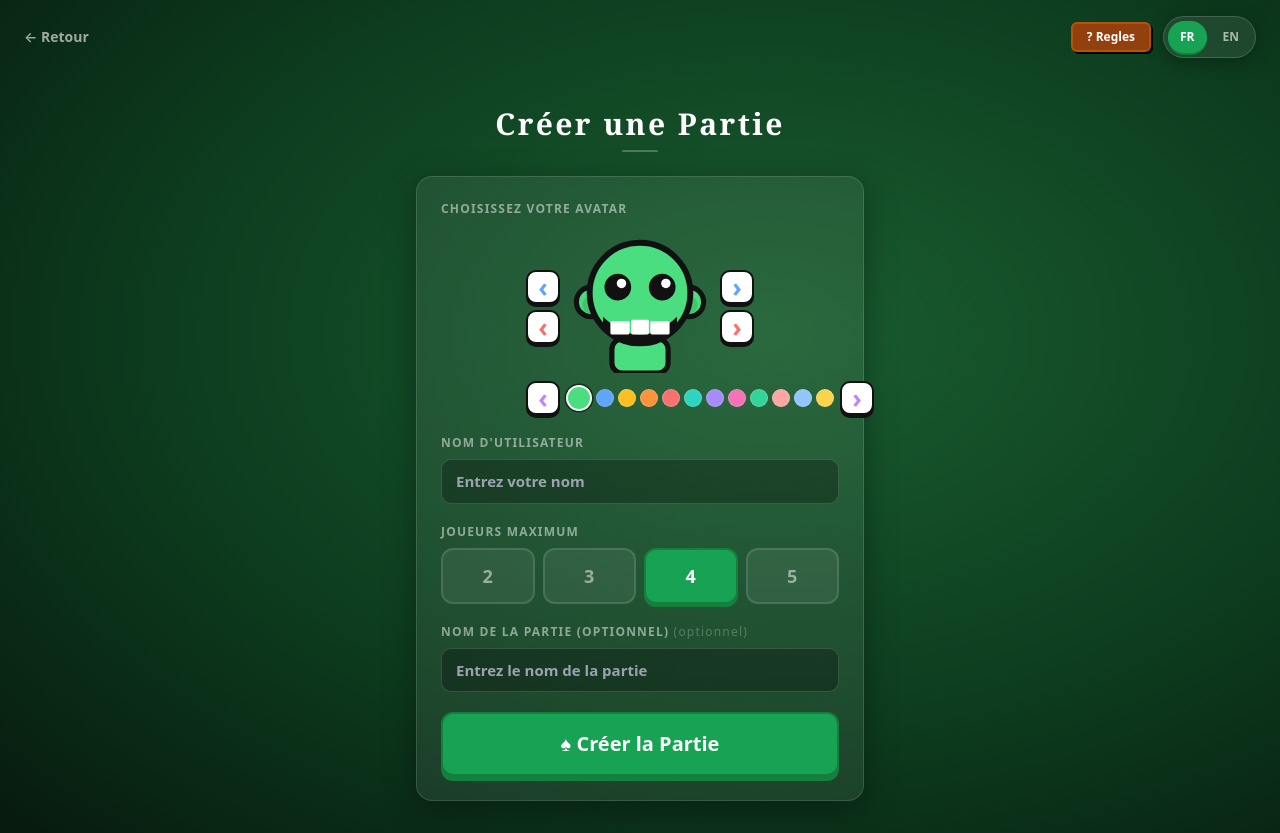
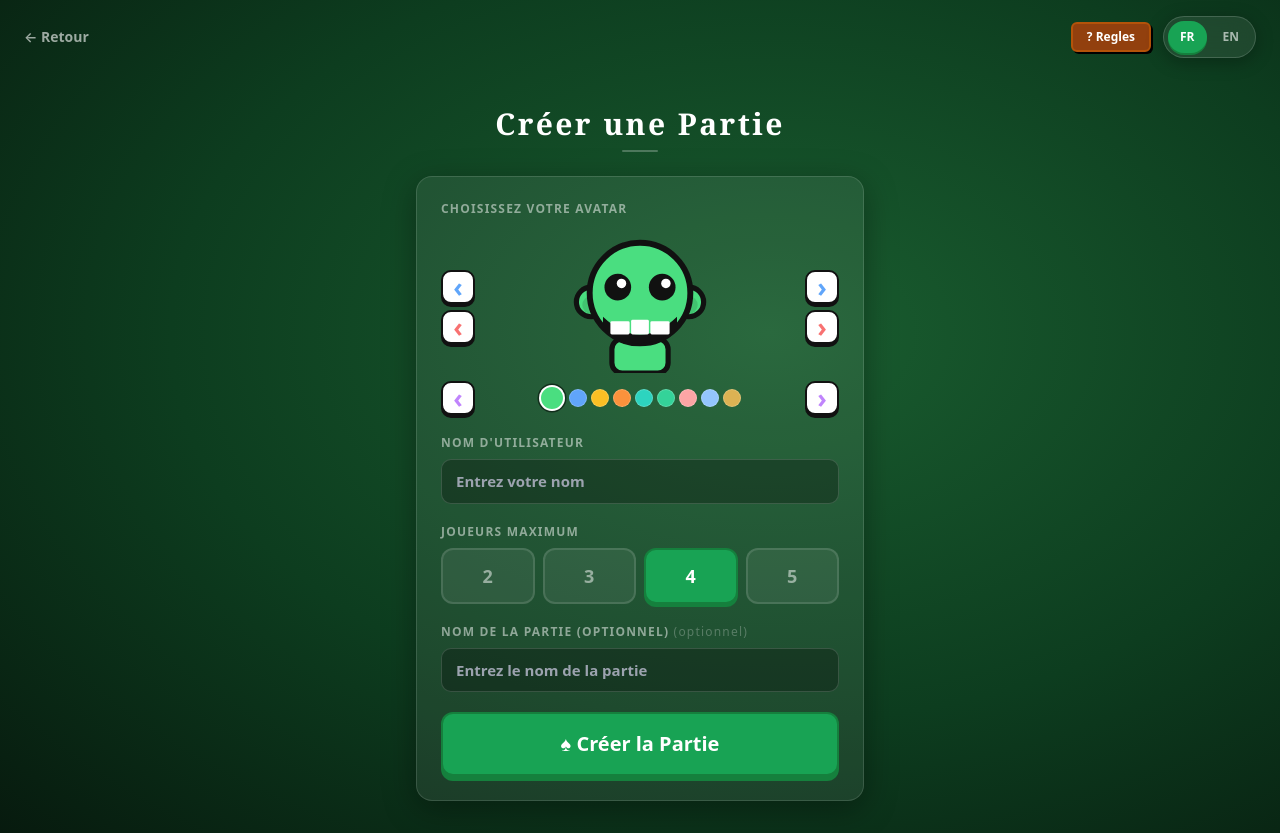
Before and after one commit to josiashod/jeu_cartes, a Next.js app: page /create-game in a window 1280 px wide. Built offline with nearby package versions, Linux system fonts and the light colour scheme.

Commit message:
Update avtar selection display

```diff
--- a/src/components/AvatarCreator.tsx
+++ b/src/components/AvatarCreator.tsx
@@ -70,10 +70,10 @@ export default function AvatarCreator({ value, onChange }: AvatarCreatorProps) {
     <div style={{ display: 'flex', flexDirection: 'column', alignItems: 'center', gap: 8 }}>
 
       {/* Avatar + overlaid controls */}
-      <div style={{ position: 'relative', width: AV + 80, height: AV }}>
+      <div style={{ position: 'relative', width: '100%', height: AV }}>
 
         {/* Avatar centered */}
-        <div style={{ position: 'absolute', left: 40, top: 0 }}>
+        <div style={{ position: 'absolute', left: '50%', top: 0, transform: 'translateX(-50%)' }}>
           <AvatarSvg config={config} size={AV} />
         </div>
 
@@ -95,7 +95,7 @@ export default function AvatarCreator({ value, onChange }: AvatarCreatorProps) {
       </div>
 
       {/* Couleur — ligne compacte en dessous */}
-      <div style={{ display: 'flex', alignItems: 'center', gap: 6, width: AV + 80 }}>
+      <div style={{ display: 'flex', width: '100%', alignItems: 'center', gap: 6, justifyContent: 'space-between' }}>
         <Arr dir="‹" color="#C084FC" onClick={() => update('face', (config.face - 1 + COLOR_COUNT) % COLOR_COUNT)} />
         <div style={{ flex: 1, display: 'flex', gap: 4, justifyContent: 'center', alignItems: 'center' }}>
           {FACE_COLORS.map((c, i) => (
--- a/src/lib/avatar.ts
+++ b/src/lib/avatar.ts
@@ -14,14 +14,11 @@ export const FACE_COLORS = [
   '#60A5FA', // Blue
   '#FBBF24', // Yellow
   '#FB923C', // Orange
-  '#F87171', // Red
   '#2DD4BF', // Teal
-  '#A78BFA', // Violet
-  '#F472B6', // Pink
   '#34D399', // Emerald
   '#FCA5A5', // Rose
   '#93C5FD', // Sky
-  '#FCD34D', // Amber
+  '#DCB253', // Gold
 ];
 
 export const EYE_COUNT = 6;
```
